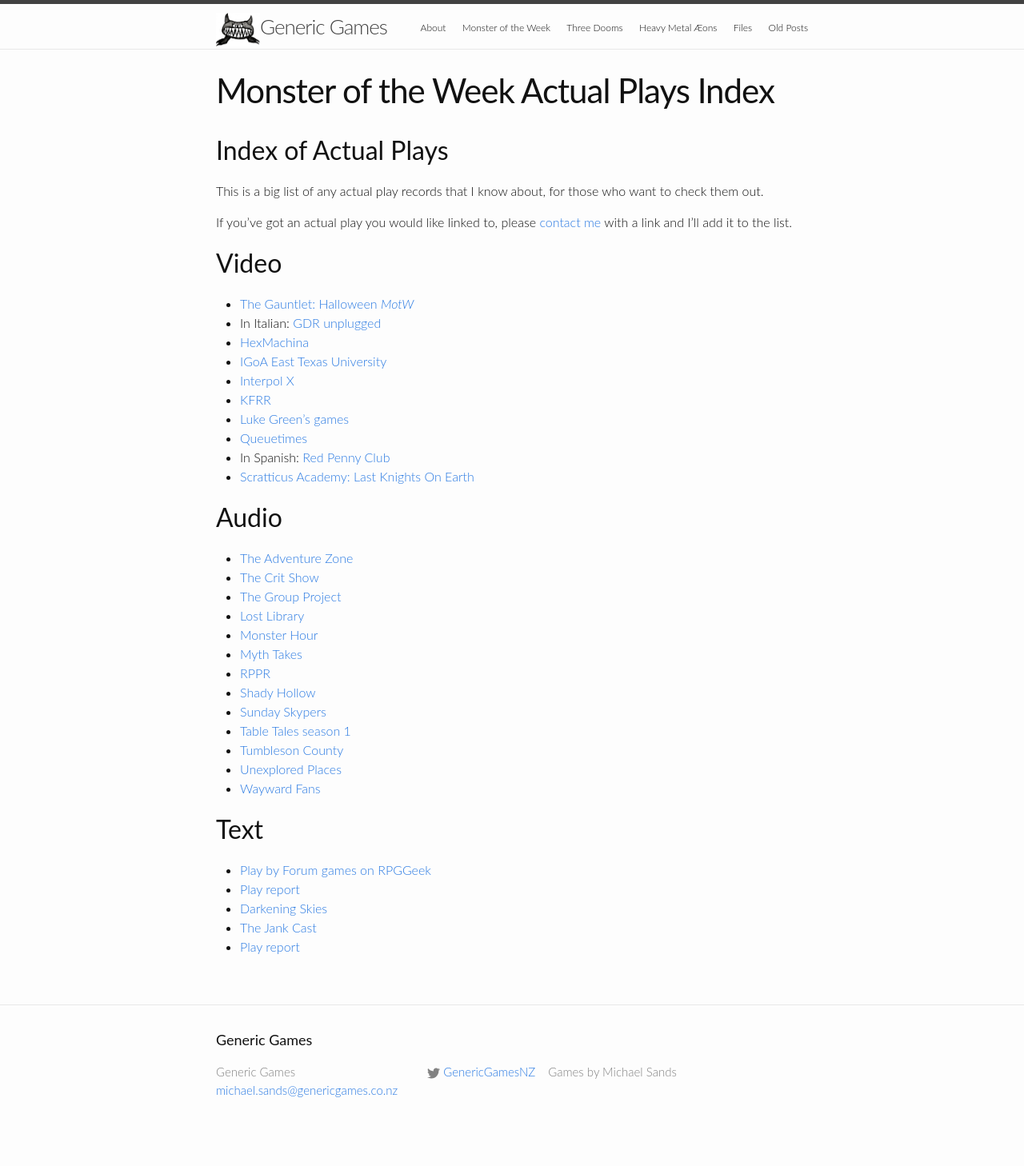
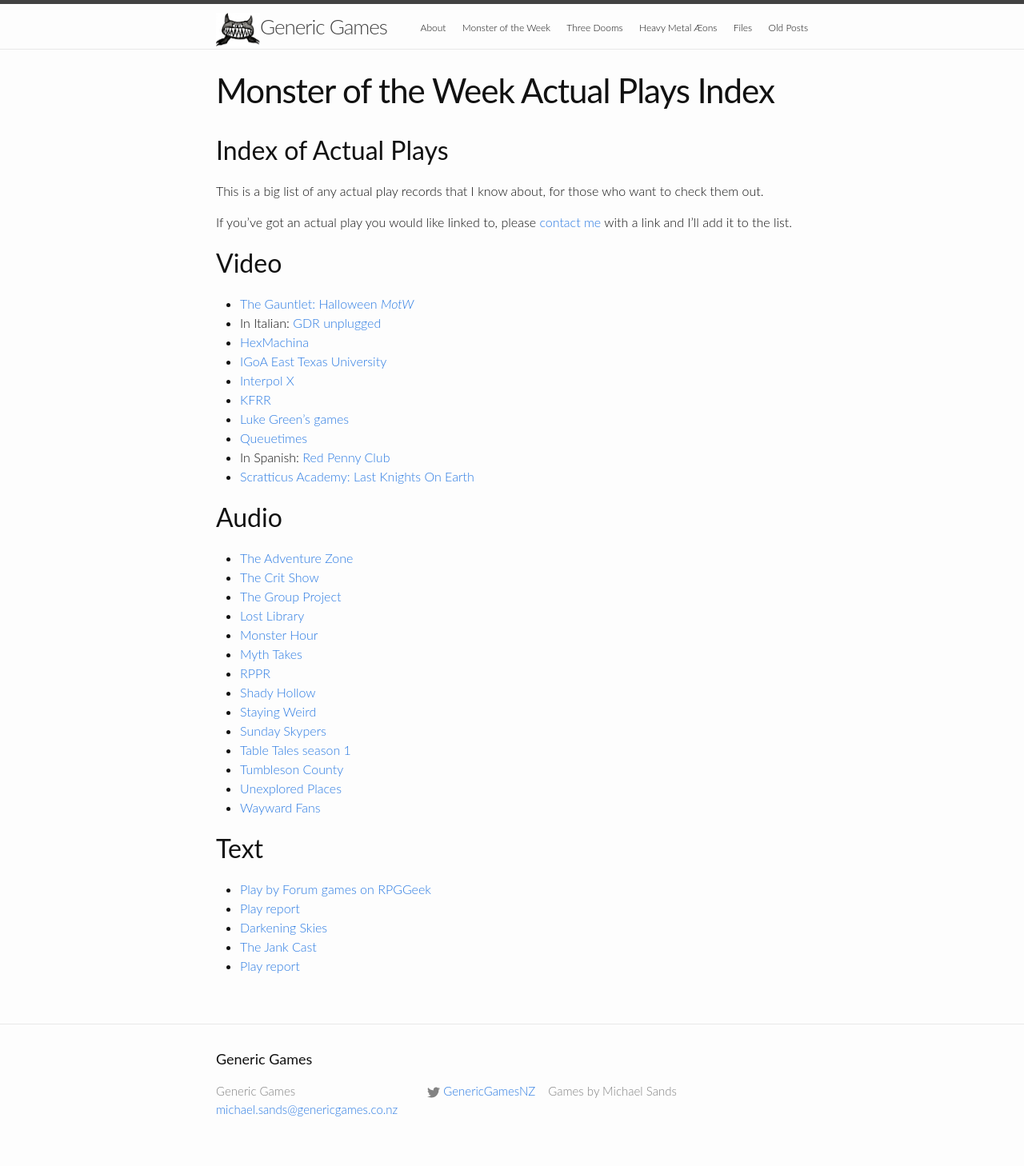
Before and after one commit to michael-sands/generic_games_site, a Jekyll site: the page built from motw_actual_plays.md, in a window 1280 px wide. Shown: the whole page at 80% size. Built offline with Jekyll 4.4.1, drawn with Linux system fonts in a browser that asks for light colours; before the commit the page ends 1434 px from its top, so only the background shows below that.

Commit message:
add new podcast

```diff
--- a/motw_actual_plays.md
+++ b/motw_actual_plays.md
@@ -33,6 +33,7 @@
 * [Myth Takes](https://open.spotify.com/show/5LDvlARiOYzuHwxjHY7DoH)
 * [RPPR](http://actualplay.roleplayingpublicradio.com/category/systems/powered-by-the-apocalypse/monster-of-the-week/)
 * [Shady Hollow](http://welcometoshadyhollow.com/)
+* [Staying Weird](https://soundcloud.com/staying-weird/)
 * [Sunday Skypers](http://sunday-skypers.podbean.com/category/monster-of-the-week/)
 * [Table Tales season 1](https://itunes.apple.com/us/podcast/table-tales/id1338113146?mt=2)
 * [Tumbleson County](https://soundcloud.com/minionworks/sets/troublesome-times-in-tumbleson)
```
